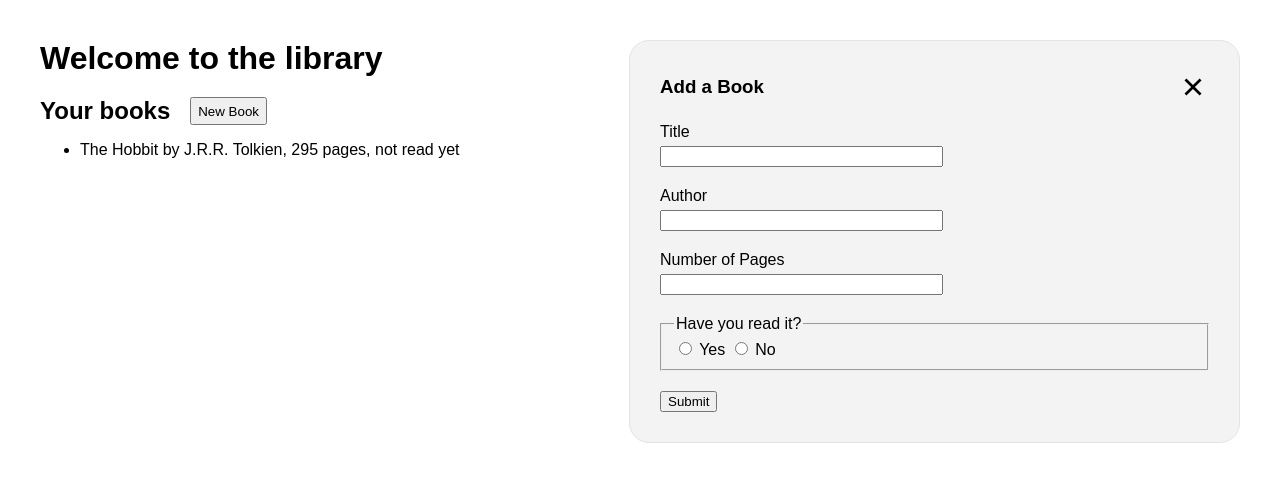
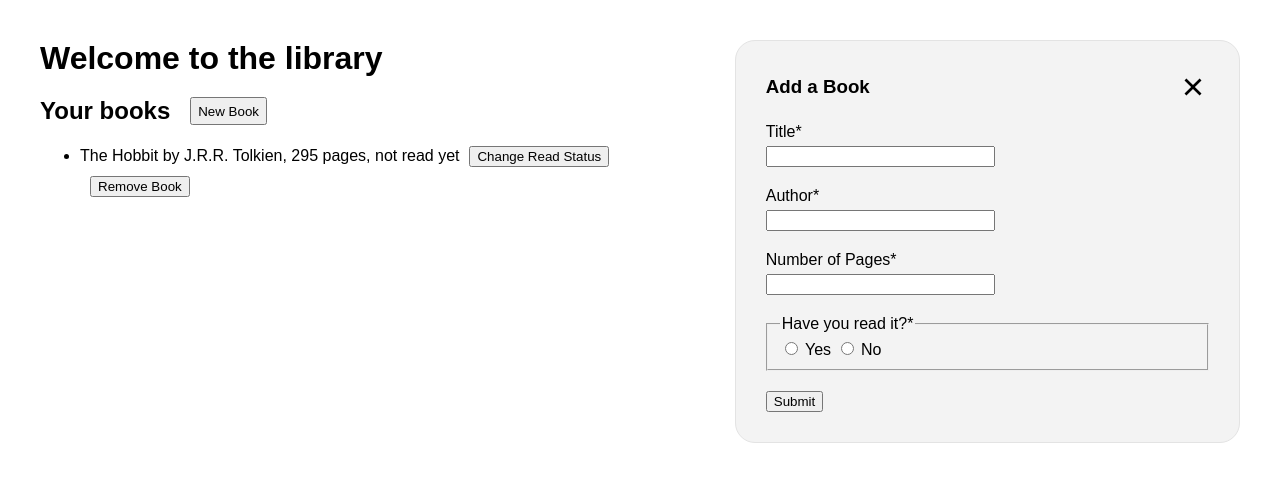
Before and after one commit to bensterne/odin-library, a plain HTML site: page index.html in a window 1280 px wide. Both pictures are taken after a click on the button "New Book". Drawn offline with Linux system fonts and the light colour scheme.

Commit message:
Try to get read status to work

```diff
--- a/index.html
+++ b/index.html
@@ -25,21 +25,28 @@
 
         .flex-container {
             display:flex;
-            gap:40px;
+            gap:30px;
 
         }
 
         .library {
-            width:50%;
+            width:75%;
 
         }
 
+        li{
+            line-height:30px;
+            margin-bottom:10px;
+        }
+
+        li button{
+            margin-left:10px;
+        }
 
         .subhead {
             display:flex;
             gap:20px;
         }
-
         button{
             cursor: pointer;
         }
@@ -47,6 +54,7 @@
         h2 {
             display:inline;
         }
+
 
         #form{
             width:50%;
@@ -101,14 +109,14 @@
             <h3>Add a Book</h3>
             <img id="close" src="close-line.svg">
             </div>
-            <label for="title">Title</label>
-            <input type="text" id="title">
-            <label for="author">Author</label>
-            <input type="text" id="author">
-            <label for="pages">Number of Pages</label>
-            <input type="number" id="pages">
+            <label for="title">Title*</label>
+            <input type="text" id="title" required>
+            <label for="author">Author*</label>
+            <input type="text" id="author" required>
+            <label for="pages">Number of Pages*</label>
+            <input type="number" id="pages" required>
             <fieldset>
-                <legend>Have you read it?</legend>
+                <legend>Have you read it?*</legend>
                   <input type="radio" id="yes" name="choice" value="true" required>
                   <label for="yes">Yes</label>
                   <input type="radio" id="no" name="choice" value="false" required>
--- a/script.js
+++ b/script.js
@@ -33,6 +33,14 @@ function displayBooks() {
     for (const item of myLibrary) {
         const newListItem = document.createElement('li');
         newListItem.textContent = item.info();
+        const ifReadButton =  document.createElement('button');
+        ifReadButton.textContent = "Change Read Status";
+        ifReadButton.className = "if-read-button";
+        newListItem.appendChild(ifReadButton);
+        const removeButton =  document.createElement('button');
+        removeButton.textContent = "Remove Book";
+        removeButton.className = "remove-button";
+        newListItem.appendChild(removeButton);
         newList.appendChild(newListItem);
     }
 
@@ -40,6 +48,34 @@ function displayBooks() {
 }
 
 booksId.appendChild(newList);
+
+function changeReadStatus(event) {
+    const item = event.target.parentElement.textContent.slice(0,-29);
+    console.log(item);
+    for (const i of myLibrary){
+        console.log(i);
+        console.log(i.info());
+        console.log(item);
+        console.log(i.read);
+        if (item === i.info()){
+            if(i.read){
+                i.read = false;
+            } else {
+                i.read = true;
+            }
+        }
+    }
+    displayBooks();
+
+}
+
+// Select all buttons with the class 'my-button'
+const ifReadButtons = document.querySelectorAll('.if-read-button');
+
+// Loop through each button and add an event listener
+ifReadButtons.forEach(button => {
+    button.addEventListener('click', changeReadStatus);
+});
 
 const newBook = document.getElementById('new-book');
 const bookForm = document.getElementById('form');
```
